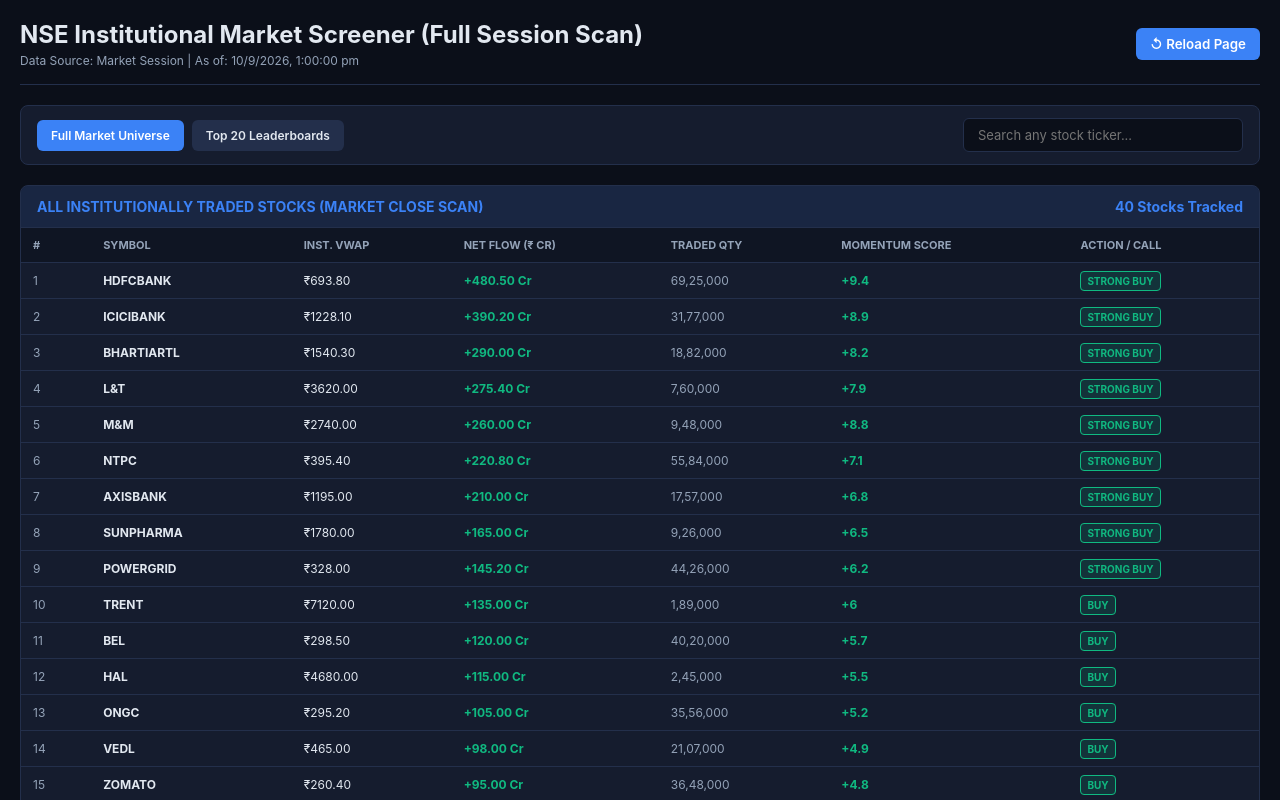
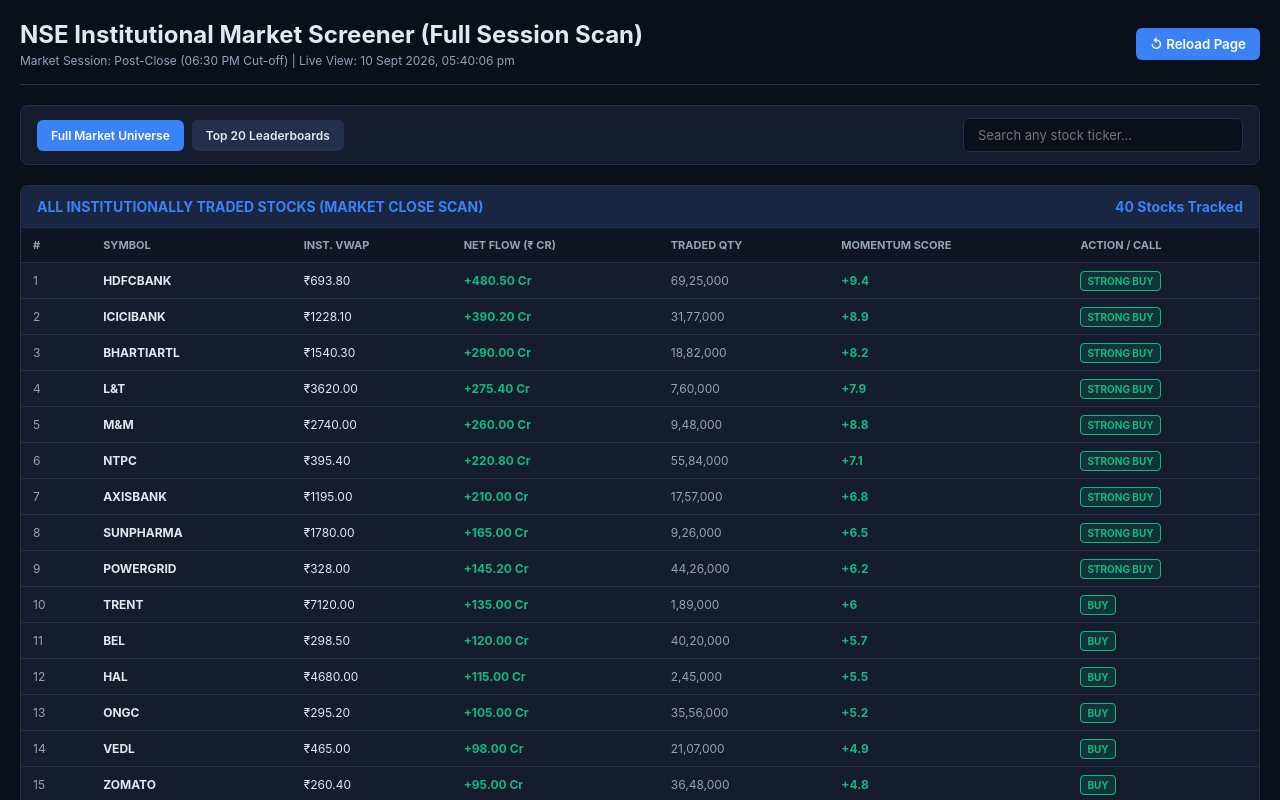
Before and after one commit to gms-market/market-screener, a plain HTML site: page index.html in a window 1280 px wide. Shown: the top 800 px of the page. Drawn offline with Linux system fonts and the light colour scheme.

Commit message:
index.html

```diff
--- a/index.html
+++ b/index.html
@@ -256,7 +256,23 @@
       document.getElementById('sellCount').innerText = `${sells.length} Stocks`;
       document.getElementById('upCount').innerText = `${momUp.length} Stocks`;
       document.getElementById('downCount').innerText = `${momDown.length} Stocks`;
-      document.getElementById('lastSync').innerText = `Data Source: ${label} | As of: ${new Date(data.updatedAt || Date.now()).toLocaleString('en-IN')}`;
+      function updateClock() {
+      const now = new Date();
+      const currentFormatted = now.toLocaleString('en-IN', {
+        day: '2-digit',
+        month: 'short',
+        year: 'numeric',
+        hour: '2-digit',
+        minute: '2-digit',
+        second: '2-digit',
+        hour12: true
+      });
+      document.getElementById('lastSync').innerText = `Market Session: Post-Close (06:30 PM Cut-off) | Live View: ${currentFormatted}`;
+    }
+
+    // Call it immediately and update every second
+    updateClock();
+    setInterval(updateClock, 1000);
     }
 
     // 1. Render permanently on page load
```
